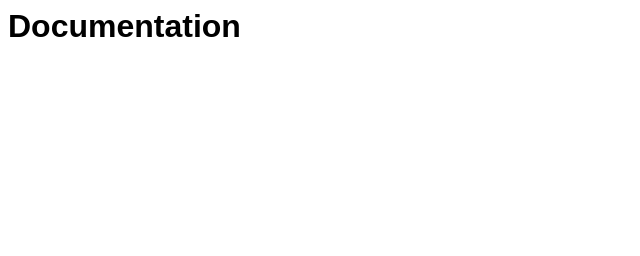
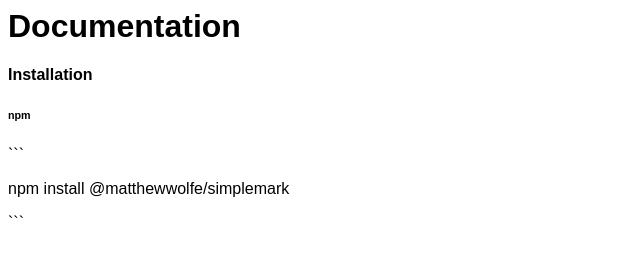
Before and after one commit to matthewwolfe/simplemark, a website: page docs/documentation/index.html in a window 1280 px wide. Shown: the whole page, without its empty margins (0-640 px from the left). Drawn offline with Linux system fonts and the light colour scheme.

Commit message:
update docs, hooks

````diff
--- a/docs/documentation/index.html
+++ b/docs/documentation/index.html
@@ -9,5 +9,10 @@
   </head>
   <body>
     <h1>Documentation</h1>
+    <h4>Installation</h4>
+    <h6>npm</h6>
+    <p>```</p>
+    <p>npm install @matthewwolfe/simplemark</p>
+    <p>```</p>
   </body>
 </html>
--- a/package.json
+++ b/package.json
@@ -3,8 +3,11 @@
   "version": "0.0.1",
   "description": "",
   "main": "src/index.js",
-  "pre-commit": "node ./src/index.js -s ./site -c ./css/global.css",
+  "pre-commit": [
+    "docs", "test"
+  ],
   "scripts": {
+    "docs": "node ./src/index.js -s ./site -c ./css/global.css",
     "test": "jest --coverage"
   },
   "author": "",
````
Also changed, not shown: docs/index.html (+1 -1 lines).
